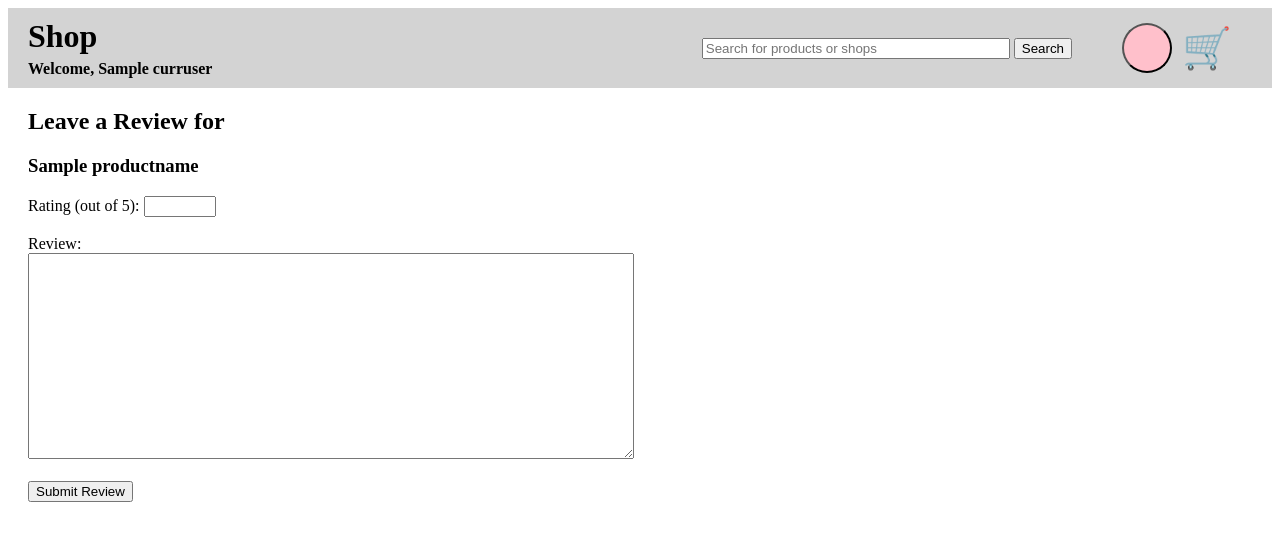
After one commit to sarahtang7/etsy-remake, a Flask app: template templates/review.html in a window 1280 px wide. The commit adds this page. Shown: the top 541 px of the page. Run offline with Flask 3, Linux system fonts and the light colour scheme; the template is opened without the code that fills it: most values are stand-ins (such as "Sample title", 1, 10 or a date in 2020); parts of the project's set-up code (start-up, migrations or seed data) failed here and were passed over.

Commit message:
Implement customer reviews

```diff
--- a/server.py
+++ b/server.py
@@ -209,7 +209,13 @@ def customer():
         cursor.close()
 
         totalcost = float(request.form['price'].replace('$', '')) # initially set to cost of 1
-        quantity = int(request.form.get('quantity'))
+
+        quantity = -1
+        if request.form.get('quantity') == None:
+            quantity = 1
+        else:
+            quantity = int(request.form.get('quantity'))
+
         if quantity > 1:
             totalcost = totalcost * quantity
 
@@ -224,9 +230,19 @@ def customer():
 
         for result in cursor:
             if result[0] == 1:
-                update_order = "UPDATE carts SET quantity = quantity + "+str(quantity)+", total_price = total_price + "+str(totalcost)+"::money WHERE product_id = '"+prodid+"' AND customer_id = '"+session['custID']+"'"
-                g.conn.execute(text(update_order))
-                g.conn.commit()
+                # check if downloadable product
+                downloadable = """SELECT CASE WHEN EXISTS (
+                                SELECT * FROM carts NATURAL JOIN downloadable_products
+                                WHERE product_id = '"""+prodid+"""' AND
+                                    customer_id = '"""+session['custID']+"""'
+                        ) THEN 1 ELSE 0
+                        END"""
+                cursor = g.conn.execute(text(downloadable))
+                for result in cursor:
+                    if result[0] == 0:
+                        update_order = "UPDATE carts SET quantity = quantity + "+str(quantity)+", total_price = total_price + "+str(totalcost)+"::money WHERE product_id = '"+prodid+"' AND customer_id = '"+session['custID']+"'"
+                        g.conn.execute(text(update_order))
+                        g.conn.commit()
             else:
                 add_to_order = """INSERT INTO carts (order_id, order_date, shop_id, customer_id, product_id,
                             total_price, quantity)
@@ -320,8 +336,37 @@ def searchGet_handler():
 
 
 ### PRODUCT PAGES
-@app.route('/product/<string:product_id>')
+@app.route('/product/<string:product_id>', methods=['POST', 'GET'])
 def product(product_id):
+
+    # return from reviews page
+    if request.method == 'POST':
+
+        create_reviewid = "SELECT MAX(review_id) FROM reviews"
+        cursor = g.conn.execute(text(create_reviewid))
+        new_review_id = ""
+        for result in cursor:
+            new_review_id = str(int(result[0])+1)
+        cursor.close()
+
+        get_shopid = "SELECT shop_id FROM products WHERE product_id = '"+product_id+"'"
+        cursor = g.conn.execute(text(get_shopid))
+        shopid = ""
+        for result in cursor:
+            shopid = result[0]
+        cursor.close()
+
+        rating = request.form['rating']
+        review = request.form['review'].replace("'", "''")
+
+        # Insert new review
+        insert_new_review = """INSERT INTO reviews (review_id, rating, review, product_id, shop_id, customer_id)
+                                VALUES ('"""+new_review_id+"""', """+str(rating)+""", '"""+review+"""',
+                                '"""+product_id+"""', '"""+shopid+"""', '"""+session['custID']+"""')"""
+        g.conn.execute(text(insert_new_review))
+        g.conn.commit()
+
+
     select_query = """SELECT product_name, url, shop_name, shops.average_review, shops.review_count,
                         shops.sales_count, shops.state, shops.city, shops.country_code, price, product_id, shops.shop_id
                     FROM products, shops
@@ -410,19 +455,56 @@ def product(product_id):
     all_ratings_sum = 0
     for result in cursor:
         all_ratings_sum += result[0]
+    cursor.close()
 
-    product_rating = all_ratings_sum / product_numreviews
+    product_rating = 0.0
+    if product_numreviews > 0:
+        product_rating = all_ratings_sum / product_numreviews
 
     update_query_5 = "UPDATE products SET avg_review = "+str(product_rating)+" WHERE product_id = '"+product_id+"'"
     g.conn.execute(text(update_query_5))
     g.conn.commit()
 
+    # has customer previously purchased this product -> can leave review?
+    select_query_6 = "SELECT CASE WHEN EXISTS (SELECT * FROM orders2 WHERE product_id = '"+product_id+"' AND customer_id='"+session['custID']+"') THEN 1 ELSE 0 END"
+    cursor = g.conn.execute(text(select_query_6))
+    purchased_before = False
+    for result in cursor:
+        if result[0] == 1:
+            purchased_before = True
+    cursor.close()
+
+    # has customer already left a review for this product?
+    select_query_7 = "SELECT CASE WHEN EXISTS (SELECT * FROM reviews WHERE product_id = '"+product_id+"' AND customer_id='"+session['custID']+"') THEN 1 ELSE 0 END"
+    cursor = g.conn.execute(text(select_query_7))
+    reviewed_before = False
+    for result in cursor:
+        if result[0] == 1:
+            reviewed_before = True
+    cursor.close()
+    print(purchased_before)
+    print(reviewed_before)
     return render_template('product.html', product_name=product_name, product_image=product_image,
                            shop_name=shop_name, shop_rating=shop_rating, shop_numreviews=shop_numreviews,
                            shop_sales=shop_sales, shop_loc=shop_loc, shop_country=shop_country, price=price,
                            product_substance=product_substance, product_rating=product_rating,
                            product_numreviews=product_numreviews, **context, curruser = session['curruser'],
-                           prodid=prodid, shopid=shopid)
+                           prodid=prodid, shopid=shopid, purchased_before=purchased_before,
+                           reviewed_before=reviewed_before)
+
+
+### REVIEW PRODUCT PAGE
+@app.route('/review/<string:product_id>')
+def review(product_id):
+
+    select_query_1 = "SELECT product_name FROM products WHERE product_id = '"+product_id+"'"
+    cursor = g.conn.execute(text(select_query_1))
+    productname = ""
+    for result in cursor:
+        productname = result[0]
+
+    return render_template("review.html", curruser = session['curruser'], currpid = product_id,
+                           productname=productname)
 
 
 ### CHECKOUT PAGE
@@ -525,6 +607,57 @@ def checkout():
                            city=city, state=state, zipcode=zipcode, countrycode=countrycode, totalordercost=totalordercost)
 
 
+### PURCHASED PRODUCTS PAGE
+@app.route('/purchasedproducts')
+def purchased():
+    #prodids_downloadable = "SELECT product_id FROM orders2 NATURAL JOIN downloadable_products WHERE customer_id = '"+session['custID']+"'"
+    select_query_1 = """SELECT product_name, file_size, file_type, url, order_date, quantity
+                        FROM products NATURAL JOIN downloadable_products NATURAL JOIN orders2
+                        WHERE product_id IN (SELECT product_id FROM orders2 NATURAL JOIN downloadable_products WHERE customer_id = '"""+session['custID']+"""')"""
+    cursor = g.conn.execute(text(select_query_1))
+    down_prodnames = []
+    filesizes = []
+    filetypes = []
+    images = []
+    dates = []
+    quantities1 = []
+    for result in cursor:
+        down_prodnames.append(result[0])
+        filesizes.append(result[1])
+        filetypes.append(result[2])
+        images.append(result[3])
+        dates.append(result[4])
+        quantities1.append(result[5])
+    cursor.close()
+
+    context = dict(downprods_info={name: {'filesize': filesize, 'filetype':filetype, 'image':image, 'date':date, 'quantity':quantity} for name, filesize, filetype, image, date, quantity in zip(down_prodnames, filesizes, filetypes, images, dates, quantities1)})
+
+    # get physical products
+    select_query_2 = """SELECT product_name, url, order_date, dimensions, weight, materials_used, quantity
+                        FROM products NATURAL JOIN physical_products NATURAL JOIN orders2
+                        WHERE product_id IN (SELECT product_id FROM orders2 NATURAL JOIN physical_products WHERE customer_id = '"""+session['custID']+"""')"""
+    cursor = g.conn.execute(text(select_query_2))
+    physical_prodnames = []
+    images2 = []
+    dates2 = []
+    dimensions = []
+    weights = []
+    materials = []
+    quantities2 = []
+    for result in cursor:
+        physical_prodnames.append(result[0])
+        images2.append(result[1])
+        dates2.append(result[2])
+        dimensions.append(result[3])
+        weights.append(result[4])
+        materials.append(result[5])
+        quantities2.append(result[6])
+    cursor.close()
+
+    context2 = dict(physicalprods_info={name: {'image':image, 'date':date, 'dimension':dimension, 'weight':weight, 'material':material, 'quantity':quantity} for name, image, date, dimension, weight, material, quantity in zip(physical_prodnames, images2, dates2, dimensions, weights, materials, quantities2)})
+
+    return render_template("purchasedproducts.html", curruser = session['curruser'], **context, **context2)
+
 ### SHOP PAGE
 @app.route('/shop')
 def shop():
--- /dev/null
+++ b/templates/review.html
@@ -0,0 +1,117 @@
+<!DOCTYPE html>
+<html>
+    <head>
+        <title>Leave A Review</title>
+
+        <style>
+            #header-row {
+                display: flex;
+                align-items: center;
+                background-color: lightgrey;
+            }
+
+            #acc-button {
+                margin-left: 100px;
+                width: 50px;
+                height: 50px;
+                border-radius: 25px;
+                background-color: pink;
+            }
+
+            #acc-dropdown {
+                position: absolute;
+                z-index: 1;
+                background-color: lightgrey;
+                top: 58px;
+                margin-left: 21px;
+                padding: 10px;
+                text-align: center;
+                display: none;
+                right: -75px;
+                border: 1px solid black;
+            }
+
+            #return-to-customer:hover {
+                cursor: pointer;
+            }
+
+            #cart {
+                font-size: 40px;
+                position: absolute;
+                right: 40px;
+            }
+
+            #cart:hover {
+                cursor: pointer;
+            }
+        </style>
+    </head>
+
+    <body>
+        <!--Header Row-->
+        <div id="header-row" style="position:relative;">
+            <div>
+                <h1 id="return-to-customer" style="margin: 10px 0px 5px 20px;">Shop</h1>
+                <h4 style="margin: 0px 0px 10px 20px;">Welcome, {{curruser}}</h4>
+            </div>
+
+            <form action="/search" method="GET" style="right: 200px; position: absolute;">
+                <input type="text" name="value" style="width: 300px;" placeholder="Search for products or shops">
+                <button type="submit">Search</button>
+            </form>
+
+            <div id="user-acc-info" style="right: 100px; position: absolute;">
+                <button id="acc-button" onclick="toggleDropdown()"></button><br>
+
+                <div id="acc-dropdown">
+                    <a onclick="goToPurchased()" style="cursor: pointer;"><u>Purchased Products</u></a><br><br>
+                    <a>Your Recommended Products</a>
+                </div>
+            </div>
+
+            <p id="cart">🛒</p>
+        </div>
+
+        <!--REVIEW PAGE BODY-->
+        <h2 style="margin-left: 20px;">Leave a Review for</h2>
+
+        <form action="/product/{{currpid}}" method="POST" style="margin-left: 20px;" onsubmit="return addReview()">
+            <h3>{{productname}}</h3>
+            <label for="rating">Rating (out of 5):</label>
+            <input type="number" id="rating" name="rating" step="0.01" minlength="4" maxlength="4" min="0.00" max="5.00" required>
+
+            <br><br><label for="review">Review:</label><br>
+            <textarea id="review" name="review" style="width: 600px; height: 200px;"></textarea><br><br>
+
+            <input type="submit" id="submitreview" value="Submit Review">
+        </form>
+    </body>
+</html>
+
+<script>
+function toggleDropdown() {
+    var dropdown = document.getElementById("acc-dropdown");
+    if (dropdown.style.display === "block") {
+        dropdown.style.display = "none";
+    } else {
+        dropdown.style.display = "block";
+    }
+}
+
+document.getElementById("cart").addEventListener("click", function() {
+    window.location.href = "/checkout";
+});
+
+function goToPurchased() {
+    window.location.href = "/purchasedproducts";
+}
+
+document.getElementById("return-to-customer").addEventListener("click", function() {
+    window.location.href = "/customer";
+});
+
+function addReview() {
+    alert("Review submitted successfully!");
+    return true;
+}
+</script>
```
Also changed, not shown: templates/checkout.html (+26 -6 lines), templates/customer.html (+14 -8 lines), templates/product.html (+30 -7 lines), templates/purchasedproducts.html (added, +176 -0 lines).
